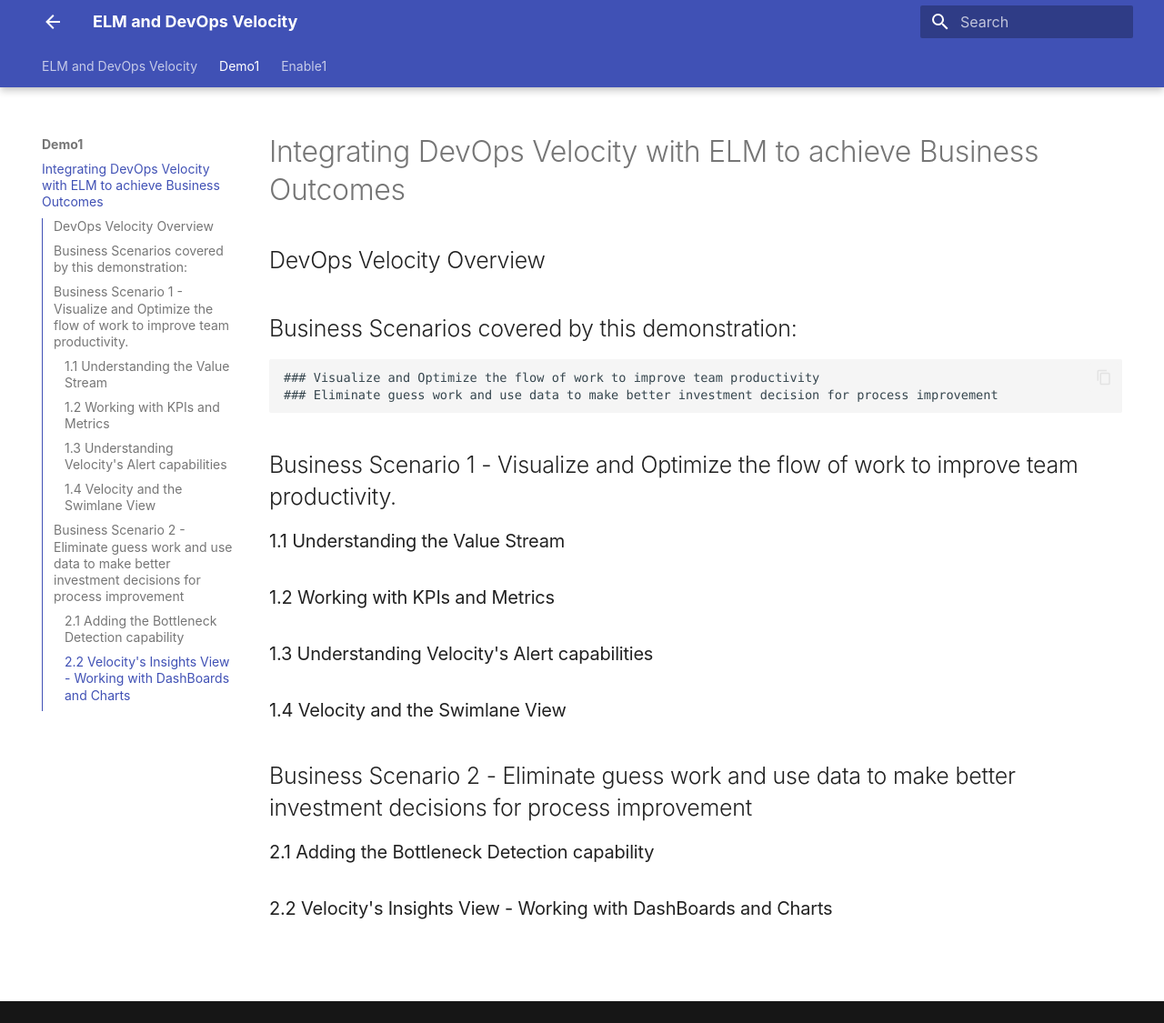
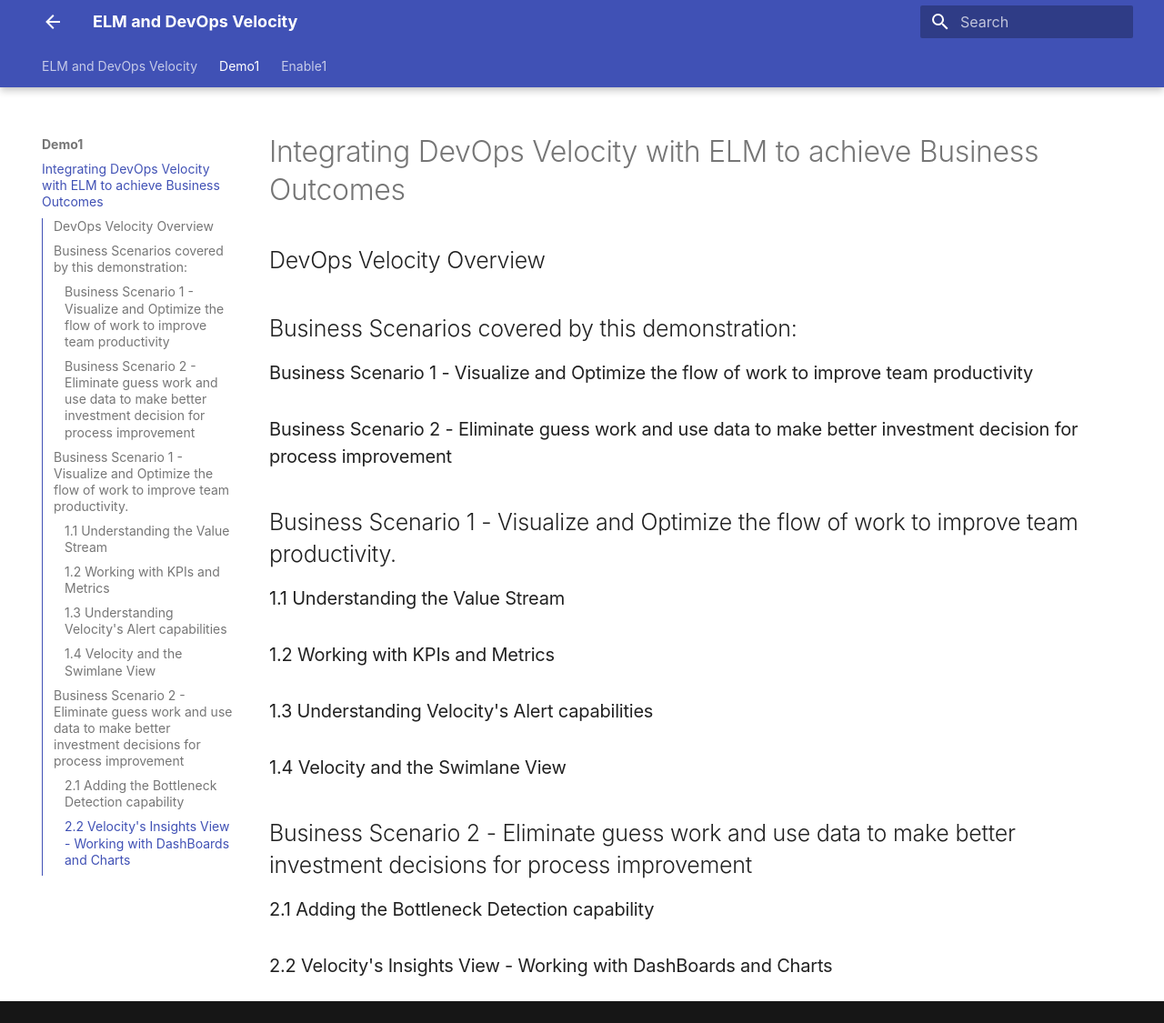
Before and after one commit to DevOpsAutomationLabs/ELM_Velocity, an MkDocs documentation site: the page built from docs/demo1/index.md, in a window 1280 px wide and 1125 px high. Shown: the whole window at 91% size. Built offline with MkDocs 1.6.1 and Material for MkDocs 9.7.7, drawn with Linux system fonts in a browser that asks for light colours.

Commit message:
Update index.md

```diff
--- a/docs/demo1/index.md
+++ b/docs/demo1/index.md
@@ -3,8 +3,8 @@
 ## DevOps Velocity Overview
 
 ## Business Scenarios covered by this demonstration:
-    ### Visualize and Optimize the flow of work to improve team productivity
-    ### Eliminate guess work and use data to make better investment decision for process improvement
+### Business Scenario 1 - Visualize and Optimize the flow of work to improve team productivity
+### Business Scenario 2 - Eliminate guess work and use data to make better investment decision for process improvement
 
 ## Business Scenario 1 - Visualize and Optimize the flow of work to improve team productivity.
 
```
